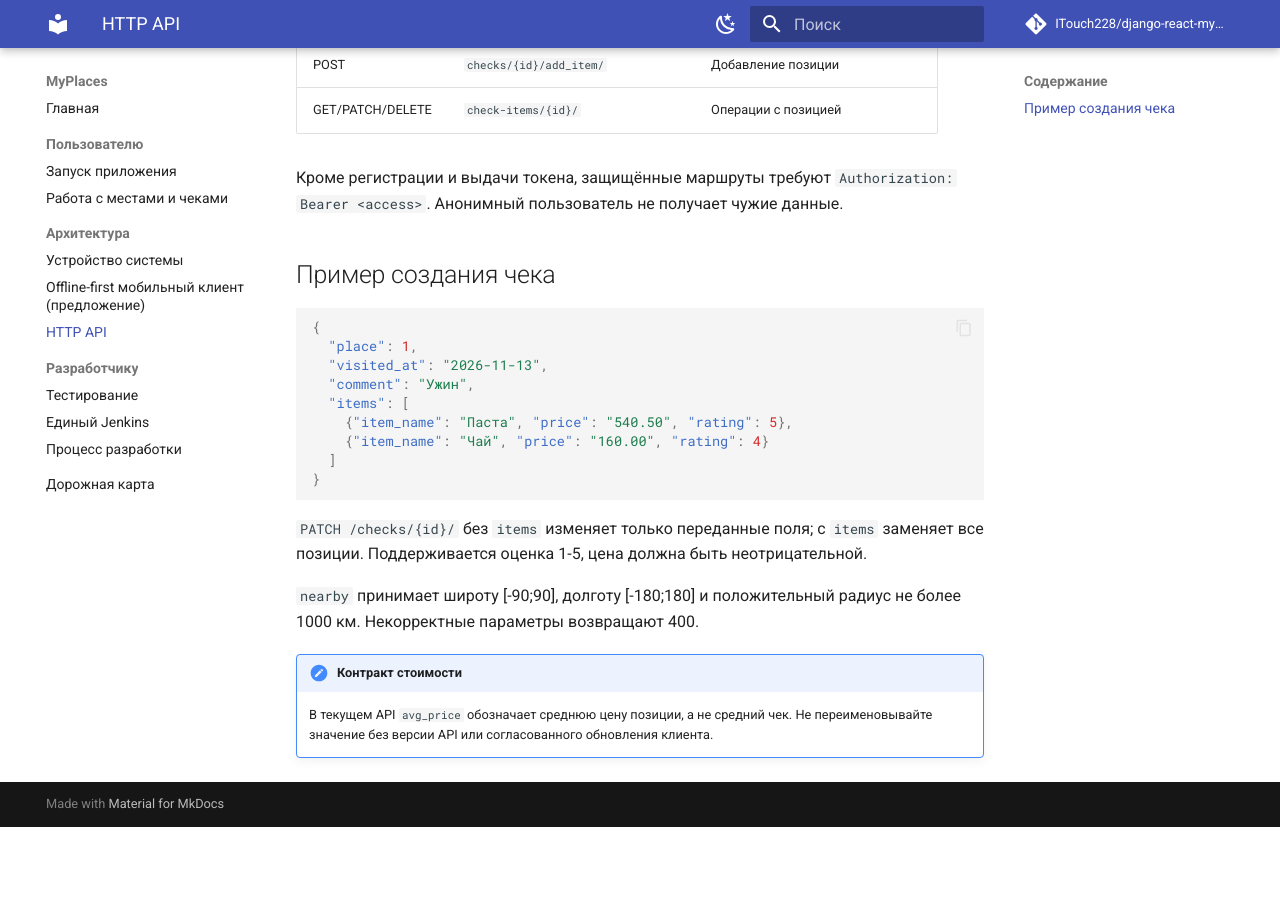
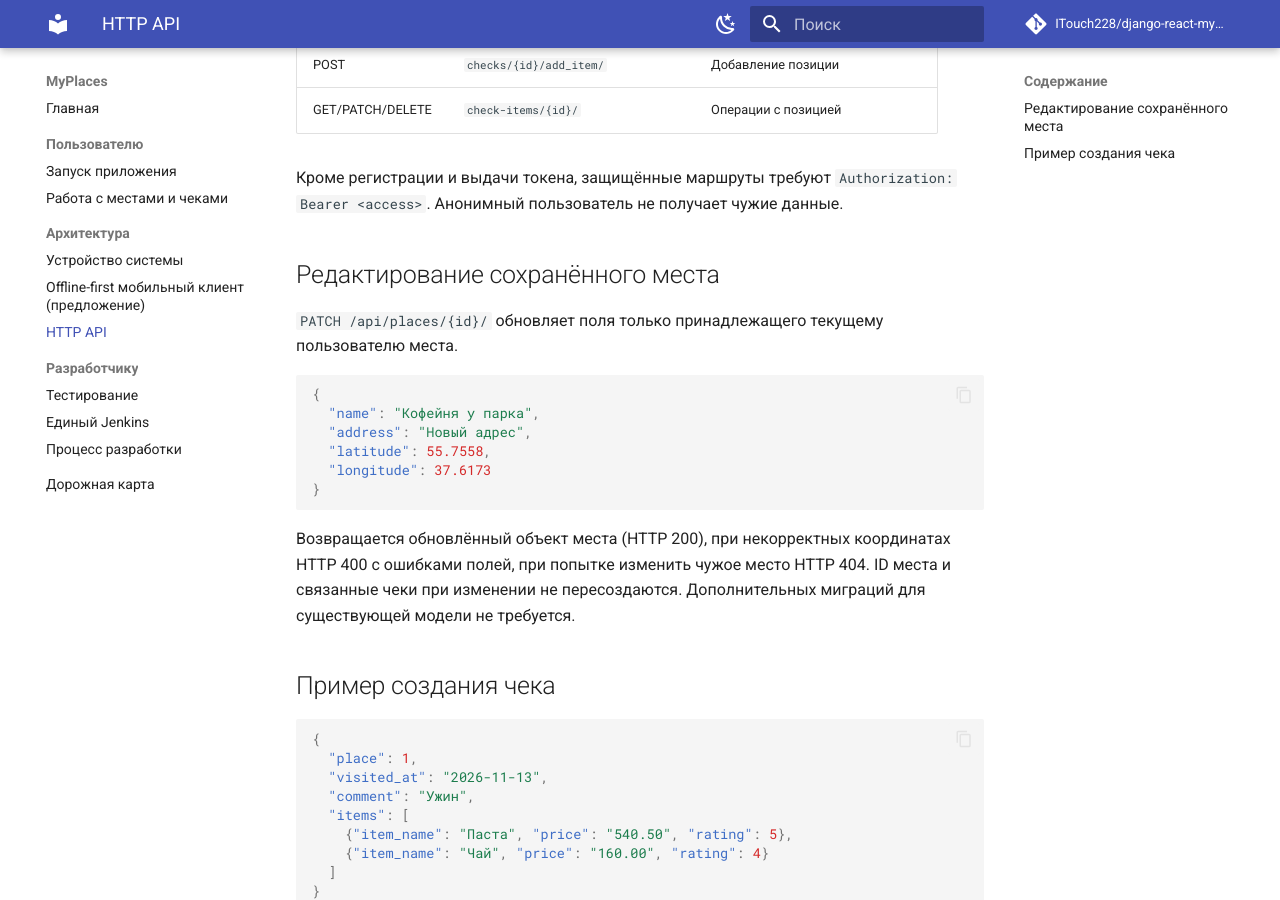
Before and after one commit to ITouch228/django-react-myplaces, an MkDocs documentation site: the page built from docs/api.md, in a window 1280 px wide and 900 px high, scrolled down 634 px. Built offline with MkDocs 1.6.1 and Material for MkDocs 9.7.7, drawn with Linux system fonts in a browser that asks for light colours; comment, search, counter and statistics services are not loaded; before the commit the page ends 1461 px from its top, so only the background shows below that.

Commit message:
docs(places): document edit flow, API contract and acceptance scenarios

````diff
--- a/docs/api.md
+++ b/docs/api.md
@@ -17,6 +17,21 @@
 | GET/PATCH/DELETE | `check-items/{id}/` | Операции с позицией |
 
 Кроме регистрации и выдачи токена, защищённые маршруты требуют `Authorization: Bearer <access>`. Анонимный пользователь не получает чужие данные.
+
+## Редактирование сохранённого места
+
+`PATCH /api/places/{id}/` обновляет поля только принадлежащего текущему пользователю места.
+
+```json
+{
+  "name": "Кофейня у парка",
+  "address": "Новый адрес",
+  "latitude": 55.7558,
+  "longitude": 37.6173
+}
+```
+
+Возвращается обновлённый объект места (HTTP 200), при некорректных координатах HTTP 400 с ошибками полей, при попытке изменить чужое место HTTP 404. ID места и связанные чеки при изменении не пересоздаются. Дополнительных миграций для существующей модели не требуется.
 
 ## Пример создания чека
 
````
